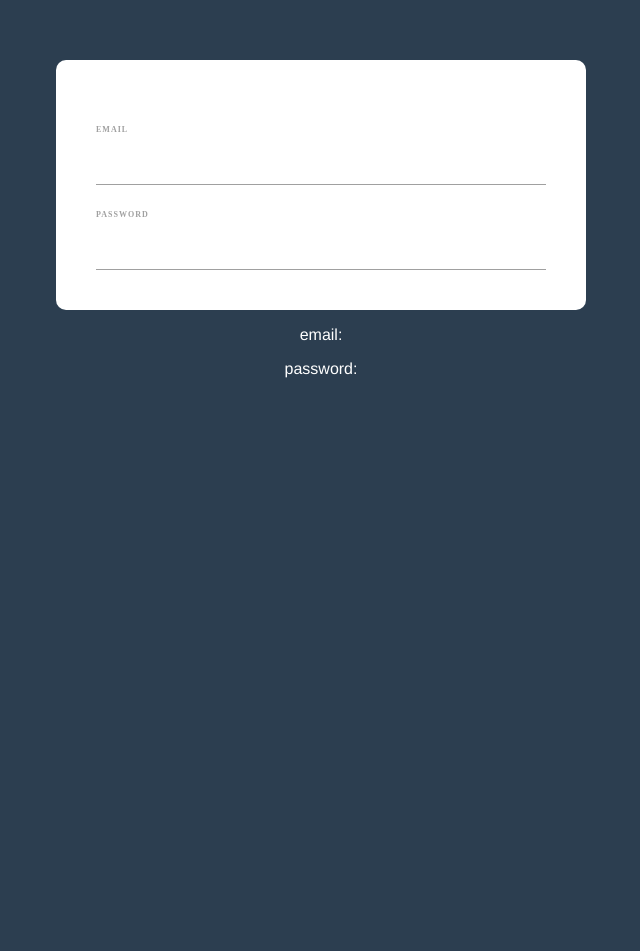
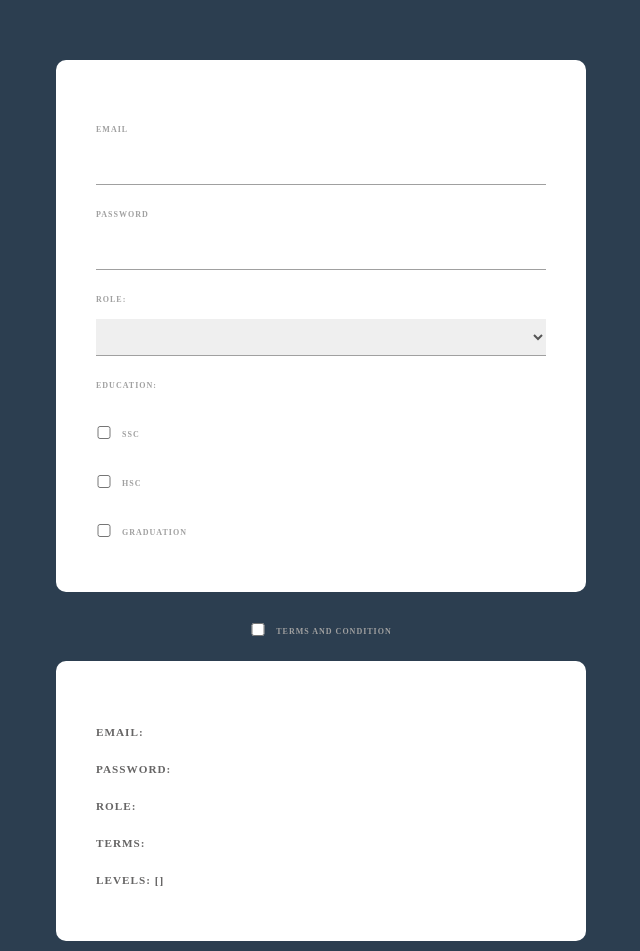
Before and after one commit to Abdullah042973/Vue_Sample_Form, a Vue app: page / in a window 1280 px wide. Shown: the whole page, without its empty margins (319-959 px from the left). Before the commit the page ends 800 px from the top, so only its background shows below. Built offline with nearby package versions, Linux system fonts and the light colour scheme.

Commit message:
form changes 1.2

```diff
--- a/src/components/signup.vue
+++ b/src/components/signup.vue
@@ -1,13 +1,47 @@
 <template>
   <form>
       <label>Email</label>
-      <input type="email" v-model="email">
+      <input type="email" required v-model="email">
 
       <label>Password</label>
       <input type="password" v-model="password">
+
+      <label> Role:</label>
+      <select v-model="role">
+          <option value="designer">Web designer</option>
+          <option value="developer">Web developer</option>
+          <option value="hosting">Web hosting</option>
+      </select>
+
+    <label>Education:</label>
+      <div>
+          <input type="checkbox" value="SSC" v-model="names">
+          <label>SSC</label>
+      </div>
+      <div>
+          <input type="checkbox" value="HSC" v-model="names">
+          <label>HSC</label>
+      </div>
+      <div>
+          <input type="checkbox" value="Graduation" v-model="names">
+          <label>Graduation</label>
+      </div>
+
   </form>
+
+  <div class="terms">
+      <input type="checkbox" v-model="terms" required>
+      <label>Terms and Condition</label>
+  </div>
+
+  <div class="show">
   <p>email: {{ email }}</p>
   <p>password: {{ password }}</p>
+  <p>Role: {{ role }} </p>
+  <p>Terms: {{ terms }}</p>
+  <p>Levels: {{ names }}</p>
+  </div>
+
 </template>
 
 <script>
@@ -15,7 +49,10 @@ export default {
     data() {
         return {
             email: '',
-            password: ''
+            password: '',
+            role: '',
+            terms: '',
+            names: []
     }
 }
 }
@@ -40,7 +77,7 @@ label{
     text-transform: uppercase;
     letter-spacing: 1px;
 }
-input{
+input, select{
     display: block;
     padding: 10px 6px;
     width: 100%;
@@ -48,8 +85,37 @@ input{
     border: none;
     border-bottom: 1px solid rgb(160, 160, 160);
     color: #555;
+    font-weight: bold;
+    font-size: 0.8em;
+    font-family: 'Times New Roman';
+    letter-spacing: 1px;
+    caret-color: rgb(255, 93, 93);
 }
 p{
-    color: white;
+    display: block;
+    font-weight: bold;
+    font-size: 0.7em;
+    font-family: 'Times New Roman';
+    color: rgb(102, 101, 101);
+    margin: 25px 0 15px;
+    text-transform: uppercase;
+    letter-spacing: 1px;
 }
+.show{
+    max-width: 450px;
+    background: white;
+    color: rgb(214, 235, 253);
+    padding: 40px;
+    border-radius: 10px;
+    margin: 10px auto;
+    text-align: left;
+}
+input[type='checkbox']{
+    display: inline-block;
+    width: 16px;
+    position: relative;
+    margin: 0 10px 0 0;
+    top: 2px;
+}
+
 </style>
```
